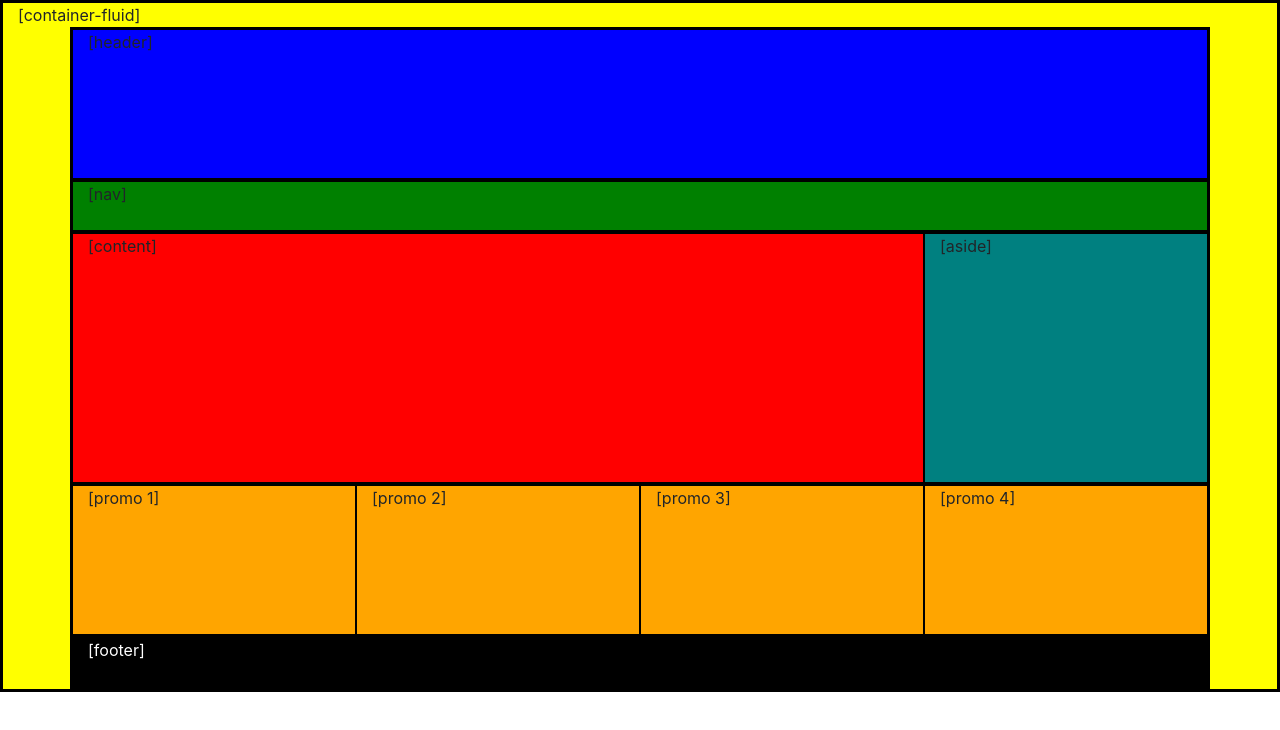
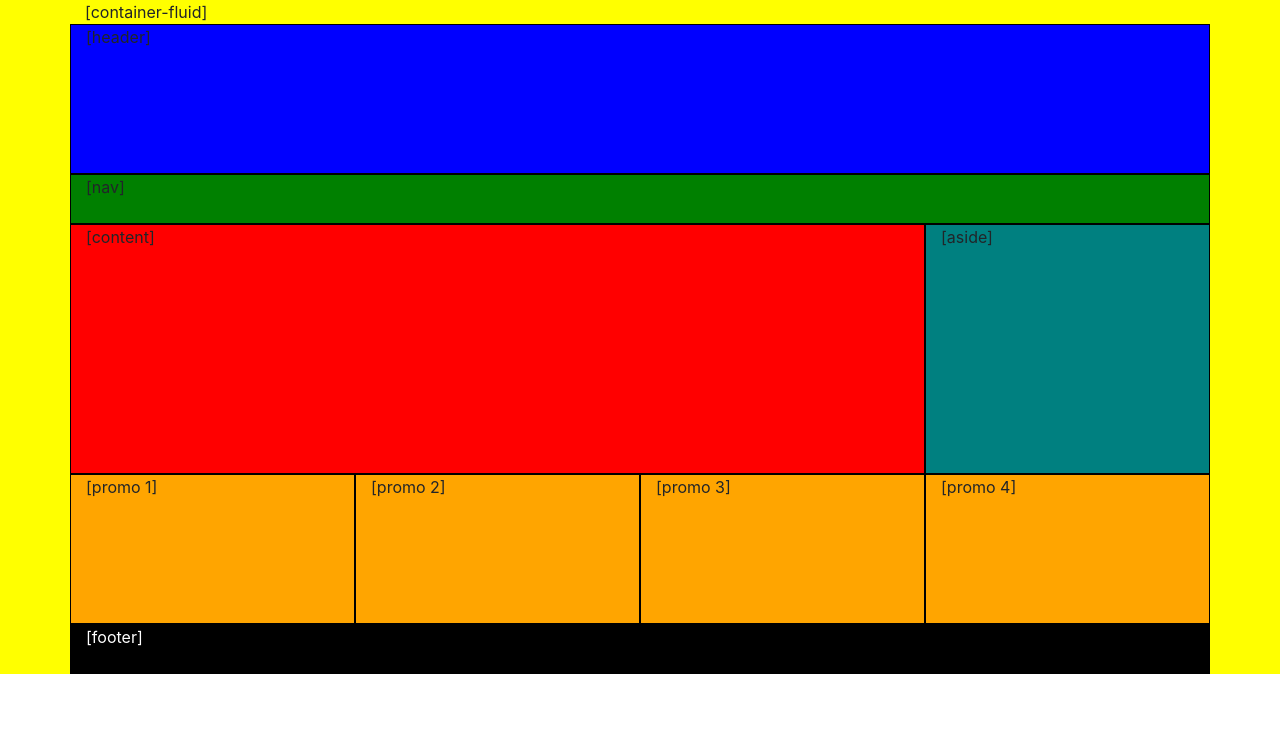
Before and after one commit to methodicalrose/Day-2-Repo, a plain HTML site: page index.html in a window 1280 px wide. Drawn offline with nearby package versions, Linux system fonts and the light colour scheme.

Commit message:
grid practice day 2

```diff
--- a/css/styles.css
+++ b/css/styles.css
@@ -1,4 +1,4 @@
-* {
+.promo, header, nav, content, aside, footer {
     border: 1px solid black;
 }
 
--- a/index.html
+++ b/index.html
@@ -11,8 +11,8 @@
 </head>
 <body>
     <div class="container-fluid">
-        [container-fluid]
         <div class="container">
+            [container-fluid]
             <div class="row">
                 <header class="col-md-12">
                     [header]
```
